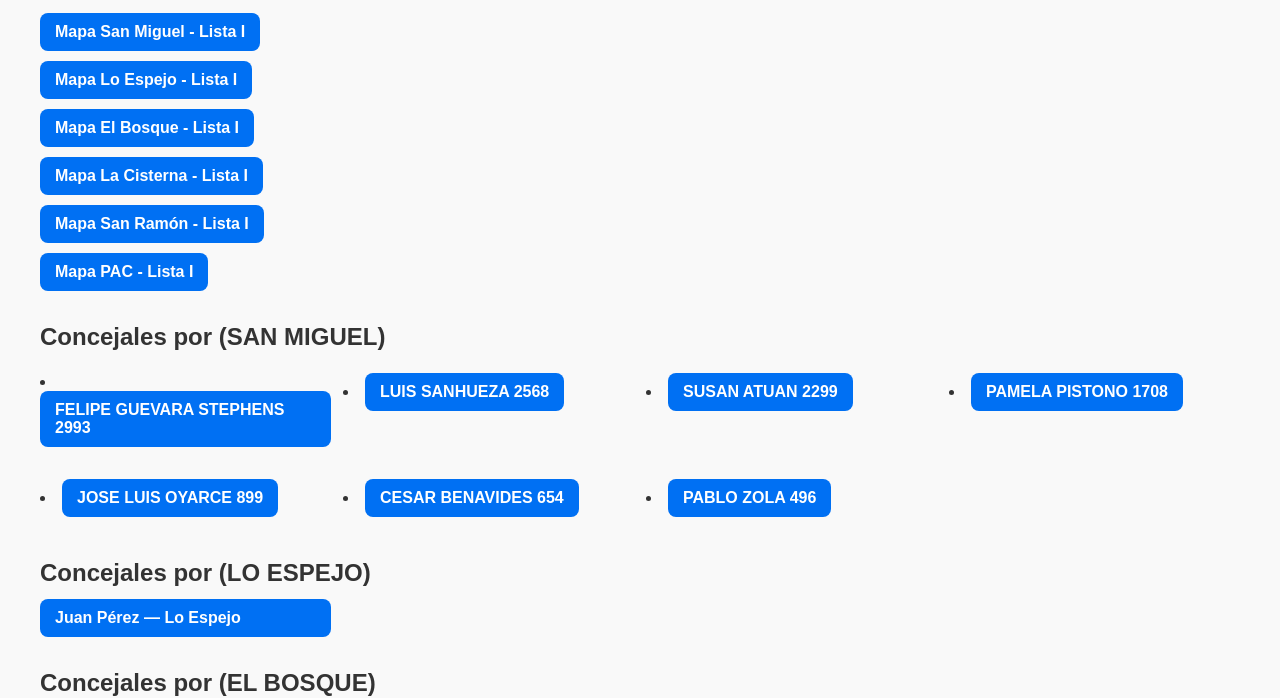
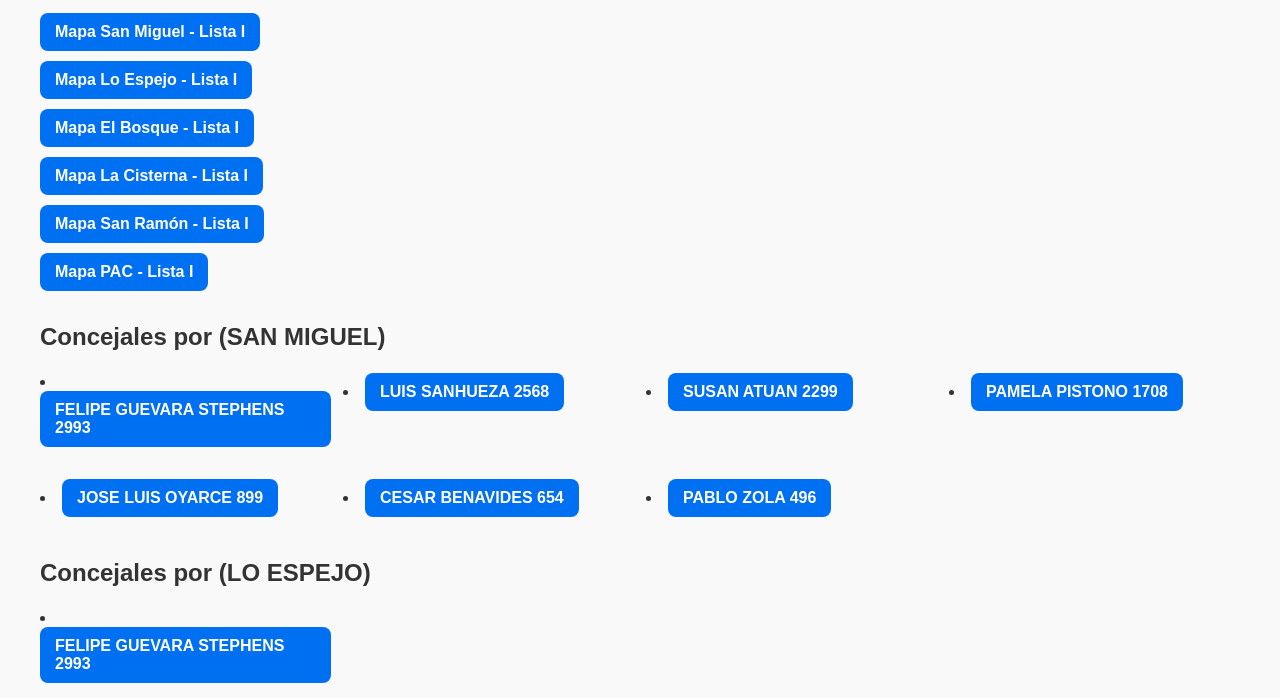
Before and after one commit to AlanAmolef/mapas_Alan_Amolef, a plain HTML site: page index.html in a window 1280 px wide. Shown: the part 114-812 px from the top of the page. Drawn offline with Linux system fonts and the light colour scheme; no server answers.

Commit message:
Update index.html

```diff
--- a/index.html
+++ b/index.html
@@ -67,7 +67,7 @@
   <!-- ========== (Ejemplo) Concejales por otras comunas ========== -->
   <h2>Concejales por (LO ESPEJO)</h2>
   <div class="grid">
-    <a class="btn" href="/LO_ESPEJO_JUAN_PEREZ.html" target="_blank">Juan Pérez — Lo Espejo</a>
+    <li><a class="btn" href="https://alanamolef.github.io/mapa-comunas-listas/SAN_MIGUEL_FELIPE_GUEVARA_STEPHENS.html" target="_blank">FELIPE GUEVARA STEPHENS 2993 </a></li>
     <!-- Agrega más candidatos de LO ESPEJO -->
   </div>
 
```
